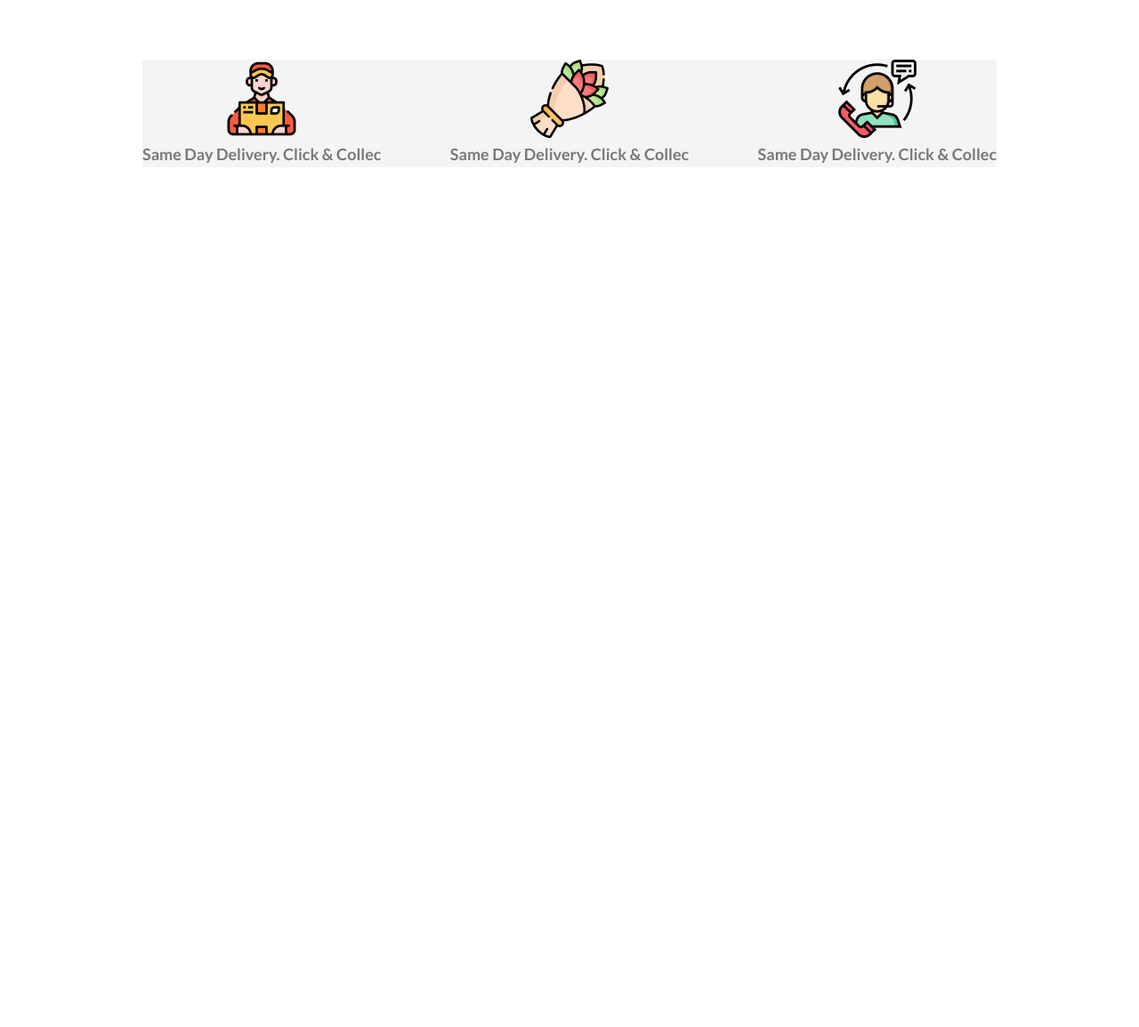
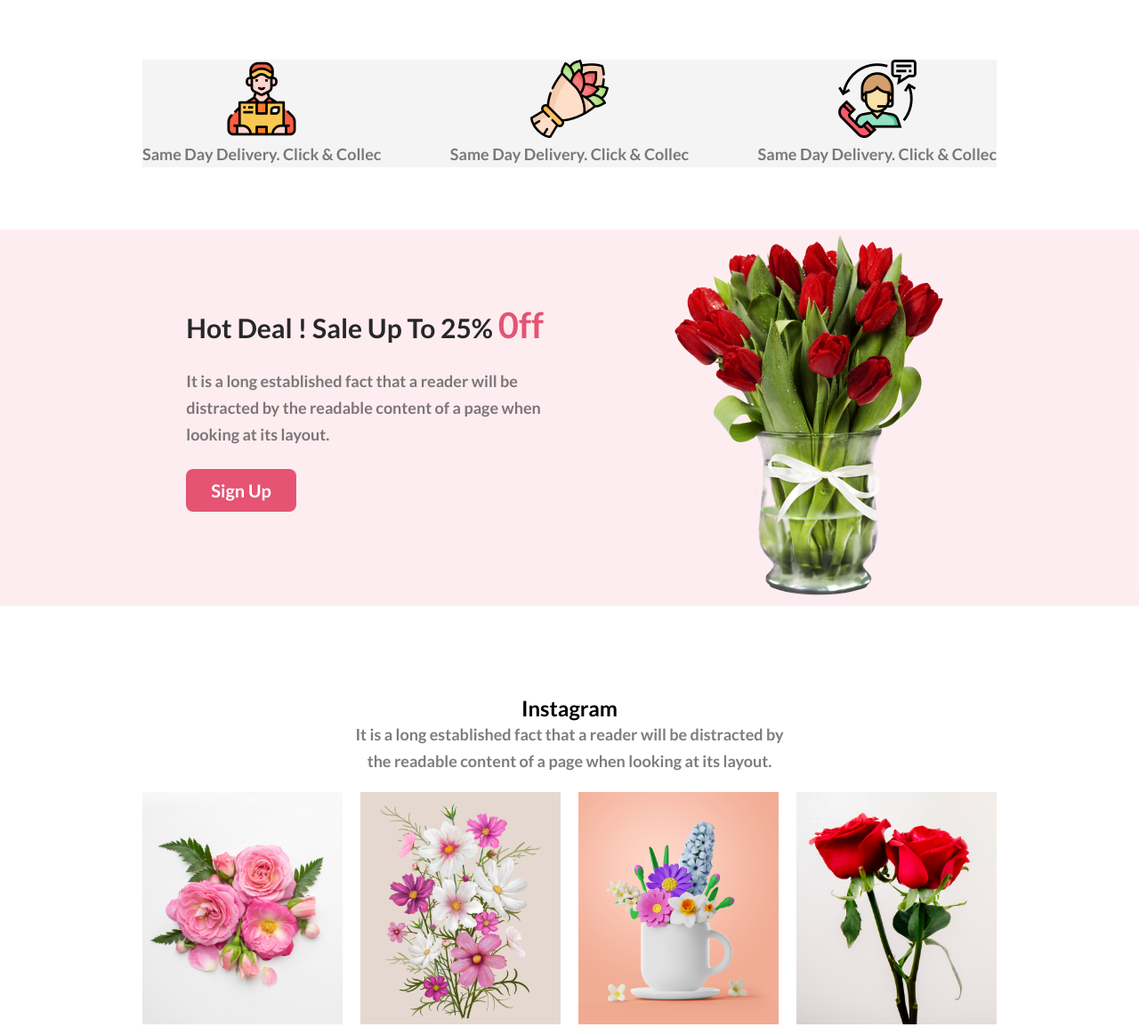
Before and after one commit to arif181h/new-year, a plain HTML site: page index.html in a window 1280 px wide. Shown: the part 1117-2271 px from the top of the page at 89% size. Before the commit the page ends 1375 px from the top, so only its background shows below. Drawn offline with Linux system fonts and the light colour scheme.

Commit message:
3rd section added

```diff
--- a/index.html
+++ b/index.html
@@ -78,7 +78,35 @@
 </div>
 
 </section>
+   <section id="hot-deal">
+    <div class="container">
+        <div class="hot-deal-text">
+            <h2>Hot Deal ! Sale Up To 25% <span class="lal">0ff</span></h2>
+            <p>It is a long established fact that a reader will be distracted by the readable content of a page when looking at its layout.</p>
+            <button>Sign Up</button>
+        </div>
+        <div class="hot-deal-img">
+        <img src="images/pngwing 8.png"></div>
 
+    </div>
+   </section>
+    <section id="featured">
+        <div class="container">
+            <div class="container-text">
+                <h2>Instagram</h2>
+                <p>It is a long established fact that a reader will be distracted by the readable content of a page when looking at its layout.</p>
+            </div>
+            <div class="instagram">
+                <div class="image"><img src="images/Flower 01.png" alt=""></div>
+
+                <div class="image"><img src="images/Rectangle 4.png" alt=""></div>
+
+                <div class="image"><img src="images/Rectangle 5.png" alt=""></div>
+
+                <div class="image"><img src="images/Rectangle 6.png" alt=""></div>
+            </div>
+        </div>
+    </section>
 
 </body>
 </html>
--- a/styles.css
+++ b/styles.css
@@ -3,7 +3,7 @@
     margin: 0;
     font-family: 'Lato', sans-serif;
 }
-header{
+header,#hot-deal{
 background-color:rgba(229, 84, 115, 0.10);
 }
 p{
@@ -122,3 +122,44 @@ background-color:rgba(5, 151, 160, 0.15);
     margin-top: 70px;
     margin-bottom: 70px;
 }
+.hot-deal-text{
+    max-width: 445px;
+}
+.hot-deal-text *{
+    margin-bottom: 24px;
+}
+.hot-deal-text h2{
+    color: #272727;
+font-family: Lato;
+font-size: 30px;
+font-style: normal;
+font-weight: 600;
+line-height: normal;
+}
+#hot-deal .container{
+    display: flex;
+    justify-content: space-around;
+    align-items: center;
+    padding:0 100px ;
+}
+.hot-deal-img img{
+    width: 100%;
+}
+.lal{
+    color: #E55473;
+font-size: 40px;
+font-weight: 800;
+}
+#hot-deal{
+    margin-top: 70px;
+    margin-bottom: 70px;
+}
+.instagram{
+    display: flex;
+    justify-content: space-between;
+    align-items: center;
+    gap: 20px;
+}
+.instagram .image img{
+    width: 100%;
+}
```
